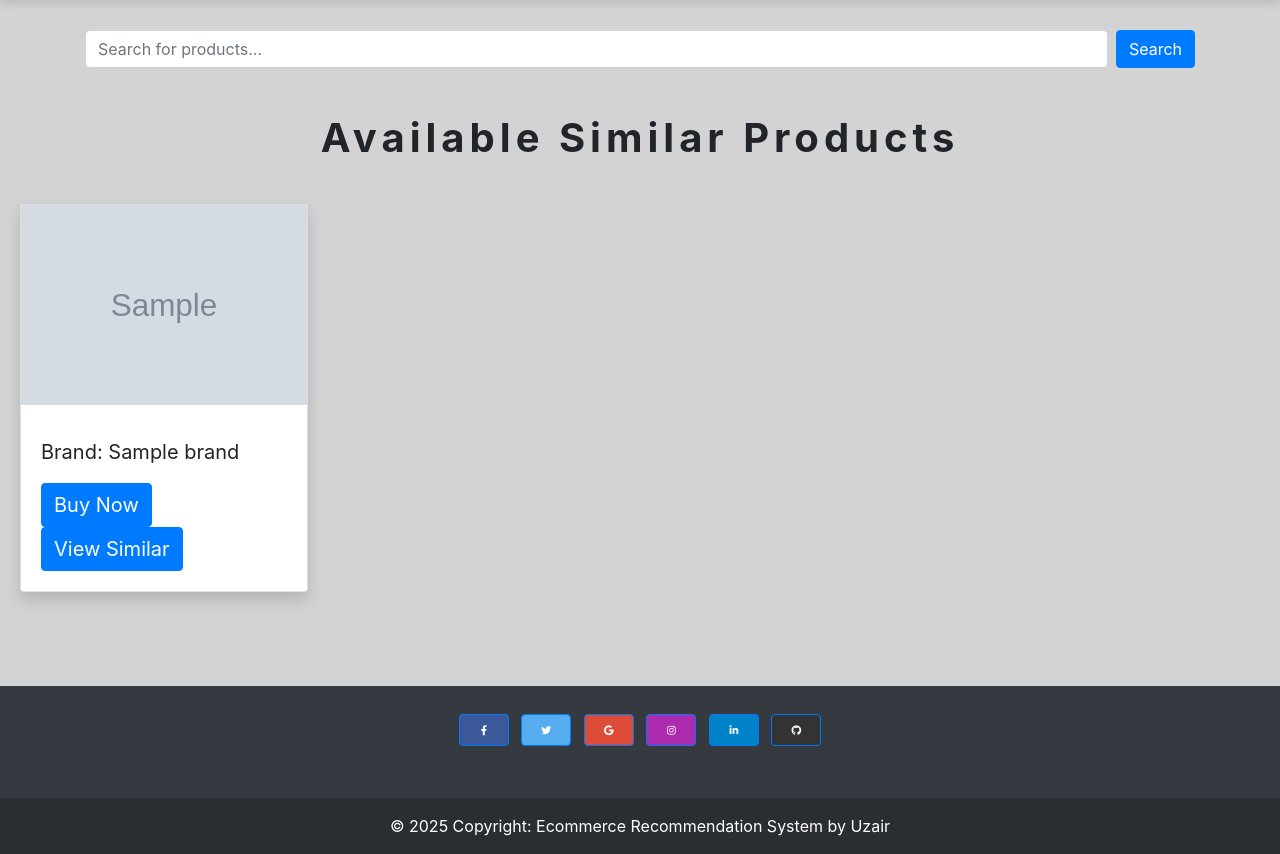
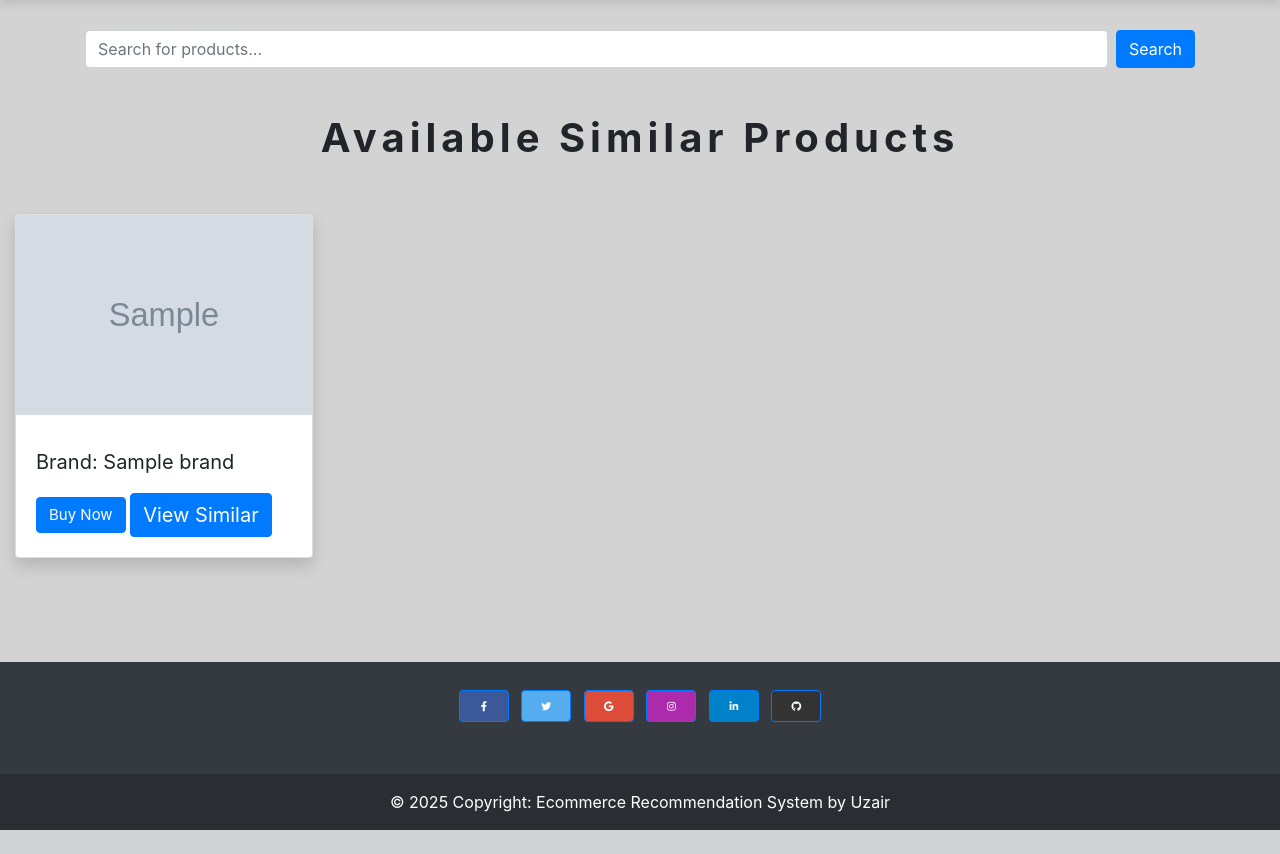
Before and after one commit to UJAIR-SHAHA/Personalised_Product_Recomendation_System, a Flask app: template templates/similar_product.html in a window 1280 px wide. Shown: the part 68-922 px from the top of the page. After the commit the page ends 898 px from the top, so only its background shows below. Run offline with Flask 3, Linux system fonts and the light colour scheme; the template is opened without the code that fills it: most values are stand-ins (such as "Sample title", 1, 10 or a date in 2020); grey boxes marked "Sample" are stand-in pictures; parts of the project's set-up code (start-up, migrations or seed data) failed here and were passed over; some libraries are stand-ins or nearby versions.

Commit message:
updated ui in similar product

```diff
--- a/templates/main.html
+++ b/templates/main.html
@@ -67,7 +67,7 @@
   <p class="text-center mb-10" style="  padding:20px; font-size:40px ;font-weight:bold; letter-spacing: 5px;">Available Searched Products</p>
   <div class="row mt-7">
     {% for index, product in content_based_rec.iterrows() %}
-    <div class="col-lg-3 col-md-4 col-sm-6 mb-4">
+    <div class="col-lg-3 col-md-4 col-sm-6 mb-4" style="padding:10px">
       <div class="card rounded shadow custom-hover">
           <img src = "{{ product['ImageURL'] }}" class="card-img-top img-fluid" alt="{{ product['Name'] }}" style="height: 200px; width: 100% object-fit: cover; ">
         <div class="card-body">
--- a/templates/similar_product.html
+++ b/templates/similar_product.html
@@ -93,13 +93,13 @@
   <p class="text-center mb-10" style="  padding:20px; font-size:40px ;font-weight:bold; letter-spacing: 5px;">Available Similar Products</p>
   <div class="row mt-7">
     {% for index, product in recommended_products.iterrows() %}
-    <div class="col-lg-3 col-md-4 col-sm-6 mb-4">
+    <div class="col-lg-3 col-md-4 col-sm-6 mb-4" style="padding:10px">
       <div class="card rounded shadow custom-hover">
           <img src = "{{ product['ImageURL'] }}" class="card-img-top img-fluid" alt="{{ product['Name'] }}" style="height: 200px; width: 100% object-fit: cover; ">
         <div class="card-body">
-          <h5 class="card-title" style="font-size:25px">{{ truncate(product['Name'],20) }}</h5>
+          <h5 class="card-title" style="font-size:20px">{{ truncate(product['Name'],10) }}</h5>
           <p class="card-text" style="font-size:20px">Brand: {{ product['Brand'] }}</p>
-          <button type="button" class="btn btn-primary" style="font-size:20px" data-toggle="modal" data-target="#productModal{{ index }}">Buy Now</button>
+          <button type="button" class="btn btn-primary" style="font-size:15px" data-toggle="modal" data-target="#productModal{{ index }}">Buy Now</button>
             <button  type="submit" class="btn btn-primary" id="View_Similar_Product" style="font-size:20px"
             onclick="viewSimilar('{{ product['ProdID'] }}')">View Similar </button>
         </div>
```
